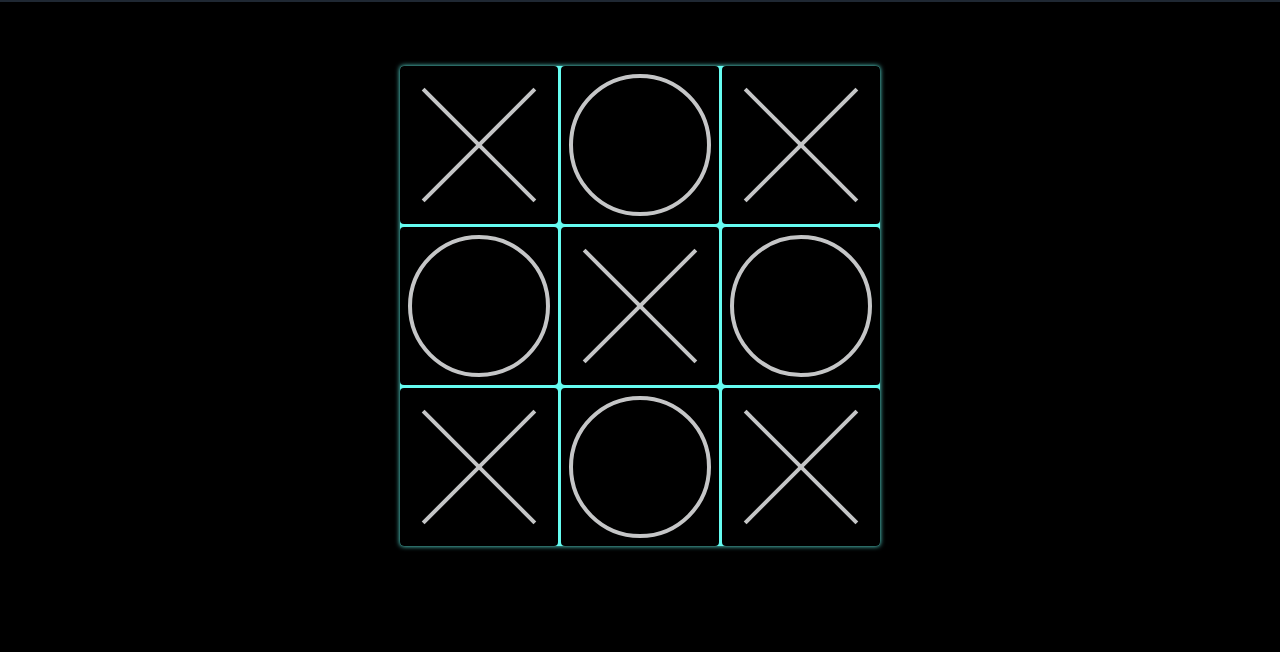
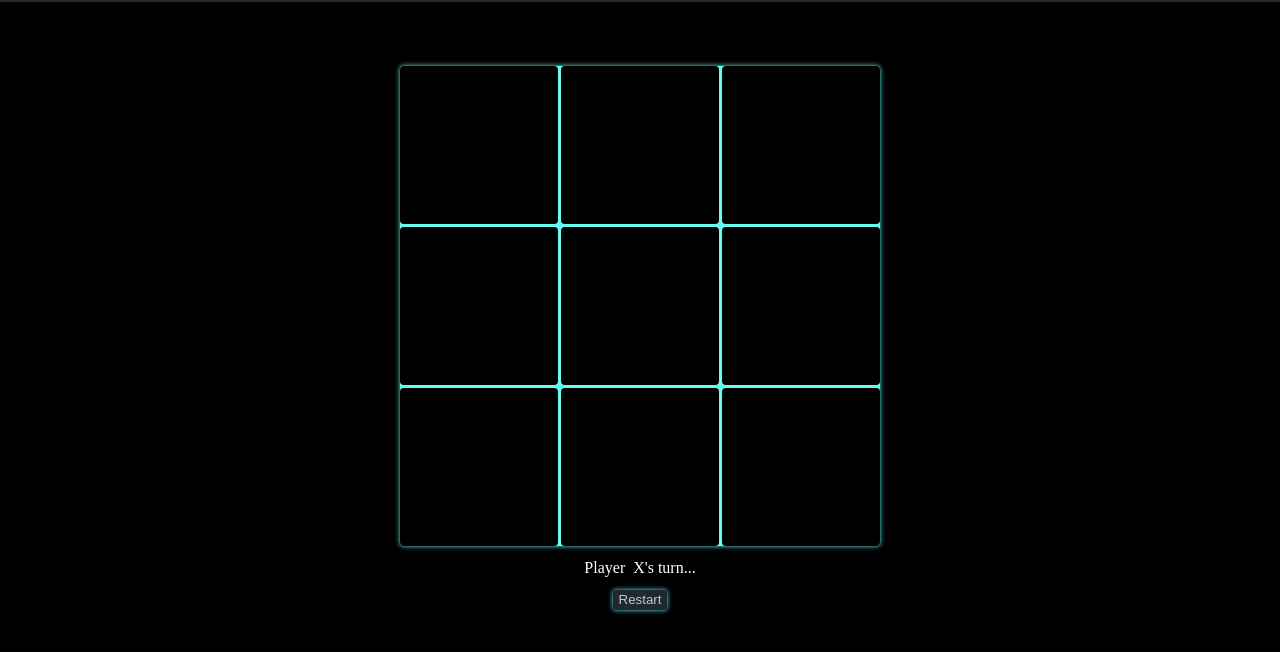
Before and after one commit to Accountant-foreign/tic-tac-toe, a plain HTML site: page index.html in a window 1280 px wide. Shown: the part 118-770 px from the top of the page. Drawn offline with Linux system fonts and the light colour scheme.

Commit message:
Initial solution

```diff
--- a/index.html
+++ b/index.html
@@ -12,40 +12,18 @@
     <div class="header">
         <h1>Tic-Tac-Toe</h1>
     </div>
-    <div class="container">
-        <div class="cell cell-1">
-            <div class="cross"></div>
-        </div>
-        <div class="cell cell-2">
-            <div class="bigO"></div>
-        </div>
-        <div class="cell cell-3">
-            <div class="cross"></div>
-        </div>
-        <div class="cell cell-4">
-            <div class="bigO"></div>
-        </div>
-        <div class="cell cell-5">
-            <div class="cross"></div>
-        </div>
-        <div class="cell cell-6">
-            <div class="bigO"></div>
-        </div>
-        <div class="cell cell-7">
-            <div class="cross"></div>
-        </div>
-        <div class="cell cell-8">
-            <div class="bigO"></div>
-        </div>
-        <div class="cell cell-9">
-            <div class="cross"></div>
-        </div>
+    <div id="container">
+        <div class="cell cell-1"></div>
+        <div class="cell cell-2"></div>
+        <div class="cell cell-3"></div>
+        <div class="cell cell-4"></div>
+        <div class="cell cell-5"></div>
+        <div class="cell cell-6"></div>
+        <div class="cell cell-7"></div>
+        <div class="cell cell-8"></div>
+        <div class="cell cell-9"></div>
     </div>
-    <script>
-        (function documentReady(){
-            // let cell
-            console.log('hello from console');
-        })();
-    </script>
+    <div class="player">Player &nbsp;<span style="margin: 0; font-size: medium;" id="getClass">X</span>'s turn...</div>
+    <center><button id="restart">Restart</button></center>
 </body>
 </html>
--- a/script.js
+++ b/script.js
@@ -0,0 +1,92 @@
+let gameBoard=(function(){
+    let gameBoard=[
+        1, 2, 3,
+        4, 5, 6,
+        7, 8, 9
+    ]
+    return gameBoard;
+})();
+
+let player=function(player, marker){
+    return {player, marker};
+};
+
+const counterCreator = () => {
+    let count = 0;
+    return () => {
+      count++;
+      return count;
+    };
+  };
+
+const counter = counterCreator();
+
+let createBoard=(function(){
+    let cells=document.getElementsByClassName('cell');
+    let cellMarker=document.createElement('div');
+    for(let i=0; i<9; i++){
+        let clonedCellMarker=cellMarker.cloneNode(true);
+        clonedCellMarker.className=`${gameBoard[i]}`;
+        cells[i].append(clonedCellMarker);
+    }
+})();
+
+let createPlayers=(function () {
+    let playerX=player('one', 'X');
+    let playerY=player('two', 'O');
+    return {playerX, playerY};
+})();
+
+let markDown=(function(){
+    let cells=Array.from(document.getElementsByClassName('cell'));
+    let span=document.getElementById('getClass');
+    let currentPlayer="";
+    cells.forEach(cell => {
+        cell.addEventListener('mousedown', ()=>{
+            let claSS=Number(cell.firstChild.className);
+            if(Number.isInteger(claSS)) {
+                let playerTurn=counter();
+                if(playerTurn%2==1){
+                    cell.firstChild.className=createPlayers.playerX.marker;
+                    gameBoard[claSS-1]=createPlayers.playerX.marker;
+                    span.textContent=createPlayers.playerY.marker;
+                    currentPlayer=createPlayers.playerX.marker;
+                } else {
+                    cell.firstChild.className=createPlayers.playerY.marker;
+                    gameBoard[claSS-1]=createPlayers.playerY.marker;
+                    span.textContent=createPlayers.playerX.marker;
+                    currentPlayer=createPlayers.playerY.marker;
+                }
+            }
+        });
+
+        cell.addEventListener('mouseup', ()=>{
+            const isStringsArray =gameBoard.every(i => typeof i === "string")
+            if(gameBoard[0]==gameBoard[1]&&gameBoard[1]==gameBoard[2]||gameBoard[3]==gameBoard[4]&&gameBoard[4]==gameBoard[5]||gameBoard[6]==gameBoard[7]&&gameBoard[7]==gameBoard[8]){
+                span.parentElement.innerHTML="Player "+currentPlayer+" wins!";
+                document.body.innerHTML=document.body.innerHTML;
+            }
+            if(gameBoard[0]==gameBoard[3]&&gameBoard[3]==gameBoard[6]||gameBoard[1]==gameBoard[4]&&gameBoard[4]==gameBoard[7]||gameBoard[6]==gameBoard[7]&&gameBoard[7]==gameBoard[8]){
+                span.parentElement.innerHTML="Player "+currentPlayer+" wins!";
+                document.body.innerHTML=document.body.innerHTML;
+            }
+            if(gameBoard[0]==gameBoard[4]&&gameBoard[4]==gameBoard[8]||gameBoard[2]==gameBoard[4]&&gameBoard[4]&&gameBoard==gameBoard[8]){
+                span.parentElement.innerHTML="Player "+currentPlayer+" wins!";
+                document.body.innerHTML=document.body.innerHTML;
+            }
+            if(isStringsArray){
+                try {
+                    span.parentElement.innerHTML="The game is a tie...";
+                } catch (error) {
+
+                }
+                document.body.innerHTML=document.body.innerHTML;
+            }
+        })
+    });
+})();
+
+let restart=(function(){
+    let restartButton=document.getElementById('restart');
+    restartButton.setAttribute('onclick', 'location.reload()');
+})();
--- a/styles.css
+++ b/styles.css
@@ -20,7 +20,7 @@ html, body{
     align-items: center;
 }
 
-.container{
+#container{
     margin: auto;
     margin-top: 5%;
     height: 60vh;
@@ -45,7 +45,7 @@ html, body{
 
 /* *********************** */
 /* The cross */
-.cross {
+.X {
     position: relative;
     height: 100%; /* this can be anything */
     width: 100%;  /* ...but maintain 1:1 aspect ratio */
@@ -53,24 +53,24 @@ html, body{
     flex-direction: column;
     justify-content: center;
 }
-.cross::before,
-.cross::after {
+.X::before,
+.X::after {
     position: absolute;
     content: '';
     width: 100%;
     height: 4px; /* cross thickness */
     background-color: #C5C6C7;
 }
-.cross::before {
+.X::before {
     transform: rotate(45deg);
 }
-.cross::after {
+.X::after {
     transform: rotate(-45deg);
 }
 
 /* *************** */
 /* The O */
-.bigO{
+.O{
     height: 85%;
     width: 85%;
     margin-top: 5%;
@@ -78,3 +78,37 @@ html, body{
     border: 4px solid #C5C6C7;
     border-radius: 50%;
 }
+
+/****************/
+/* Player div */
+.player{
+    height: min-content;
+    font-size: medium;
+    background-color: none;
+    margin: auto;
+
+    display: flex;
+    justify-content: center;
+    align-items: center;
+    margin-top: 13px;
+
+    color: #fff;
+}
+
+#restart{
+    margin-top: 1%;
+
+    box-shadow: 0 0 5px #66FCF1 ;
+    color: #C5C6C7;
+    background-color: #1F2833;
+    border: none;
+    border-radius: 3px;
+    transition: 0.2s;
+    height: 20px;
+}
+#restart:hover{
+    transform: scale(1.2);
+}
+#restart:active{
+    opacity: 0.8;
+}
```
